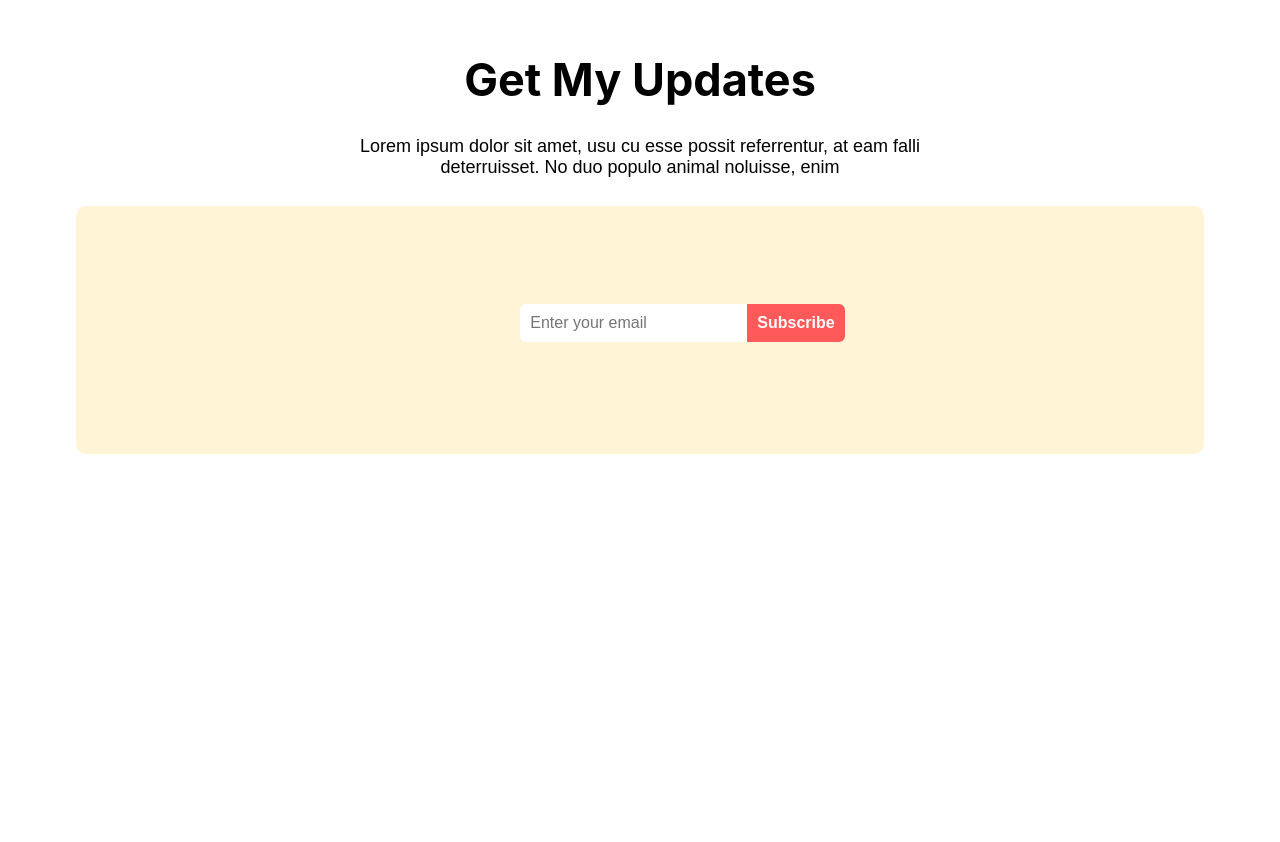
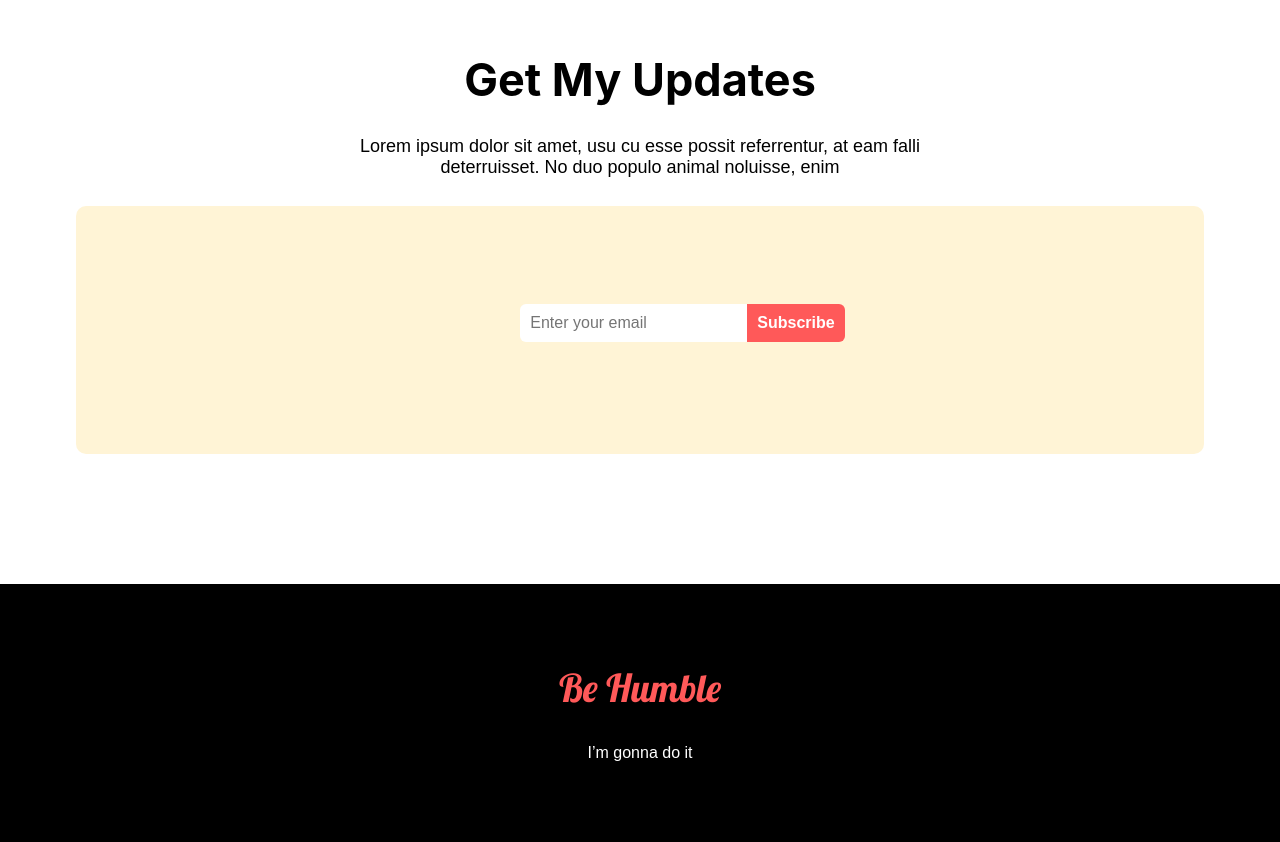
Before and after one commit to jubayer-ahmed-ratul/donate_today, a plain HTML site: page index.html in a window 1280 px wide. Shown: the part 2980-3822 px from the top of the page. Before the commit the page ends 3564 px from the top, so only its background shows below. Drawn offline with Linux system fonts and the light colour scheme.

Commit message:
final commit for this project

```diff
--- a/index.html
+++ b/index.html
@@ -5,6 +5,12 @@
     <meta name="viewport" content="width=device-width, initial-scale=1.0">
     <title>donate_today</title>
     <link rel="stylesheet" href="styles/style.css">
+
+    <!--lobstar font-->
+
+    <link rel="preconnect" href="https://fonts.googleapis.com">
+    <link rel="preconnect" href="https://fonts.gstatic.com" crossorigin>
+    <link href="https://fonts.googleapis.com/css2?family=Lobster&display=swap" rel="stylesheet">
 
 
 </head>
@@ -109,5 +115,10 @@
 
     </main>
 
+    <footer>
+        <h2 class="lobster-font">Be Humble</h2>
+        <p class="poppins-font" style=" margin-top: 2rem; color: white;">I’m gonna do it</p>
+    </footer>
+
 </body>
 </html>
--- a/styles/style.css
+++ b/styles/style.css
@@ -6,7 +6,6 @@
 @import url('https://fonts.googleapis.com/css2?family=Inter:ital,opsz,wght@0,14..32,100..900;1,14..32,100..900&display=swap');
 
 @import url('https://fonts.googleapis.com/css2?family=Poppins:ital,wght@0,100;0,200;0,300;0,400;0,500;0,600;0,700;0,800;0,900;1,100;1,200;1,300;1,400;1,500;1,600;1,700;1,800;1,900&display=swap');
-
 
 
 
@@ -20,6 +19,17 @@
   font-family: "Poppins", sans-serif;
   font-style: normal;
 }
+.lobster-font {
+  font-family: "Lobster", sans-serif;
+  font-weight: 400;
+  font-style: normal;
+}
+
+
+
+
+
+
 main{
     max-width: 1140px;
     margin: 0 auto;
@@ -205,6 +215,20 @@ display: flex;
       border-radius: 0px 6px 6px 0px;
     }
 
+    /*FOOTER*/
+    footer{
+        text-align: center;
+        background-color: black;
+
+        padding: 5rem;
+
+    }
+    footer h2{
+        font-size: 2.4rem;
+        color: rgba(255, 89, 89, 1);
+
+    }
+
 
 
 
```
